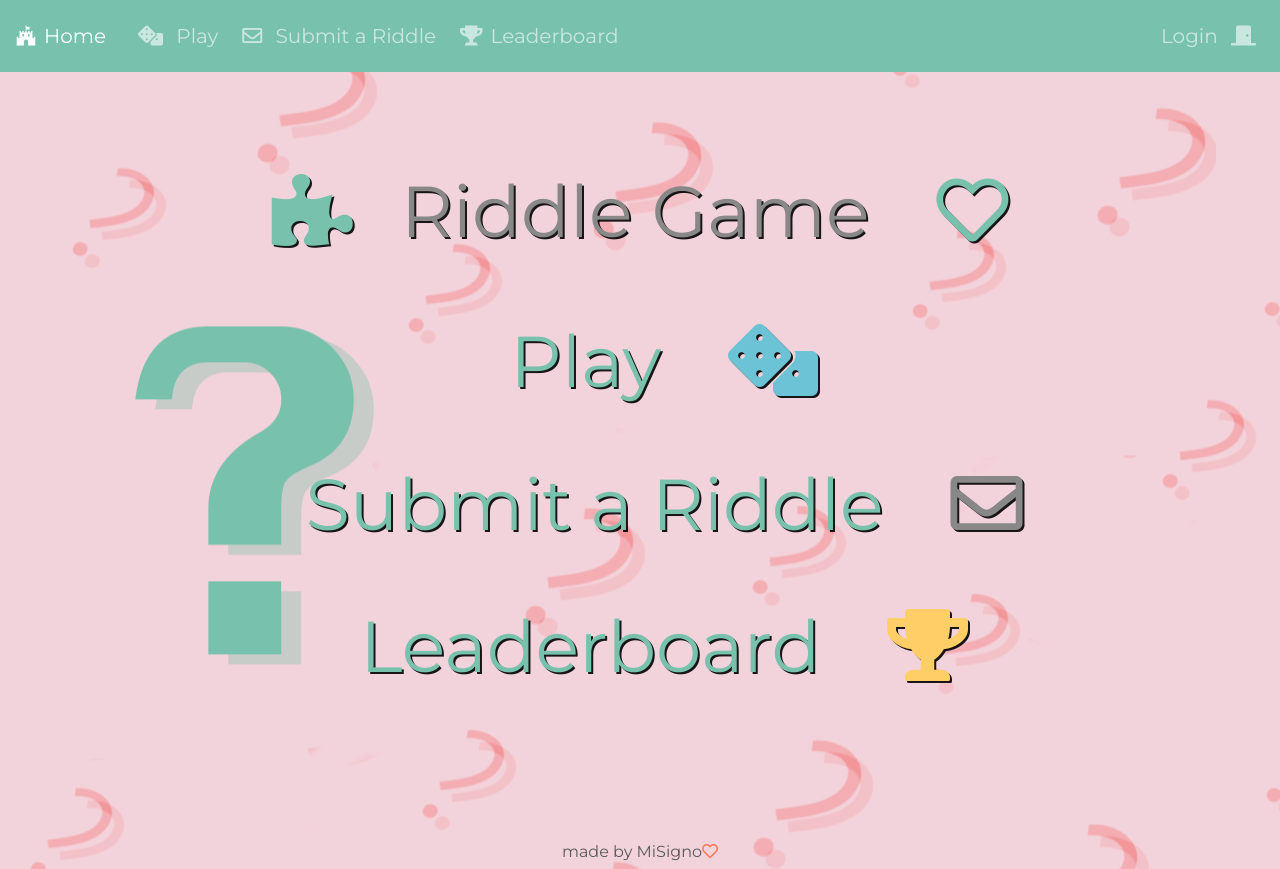
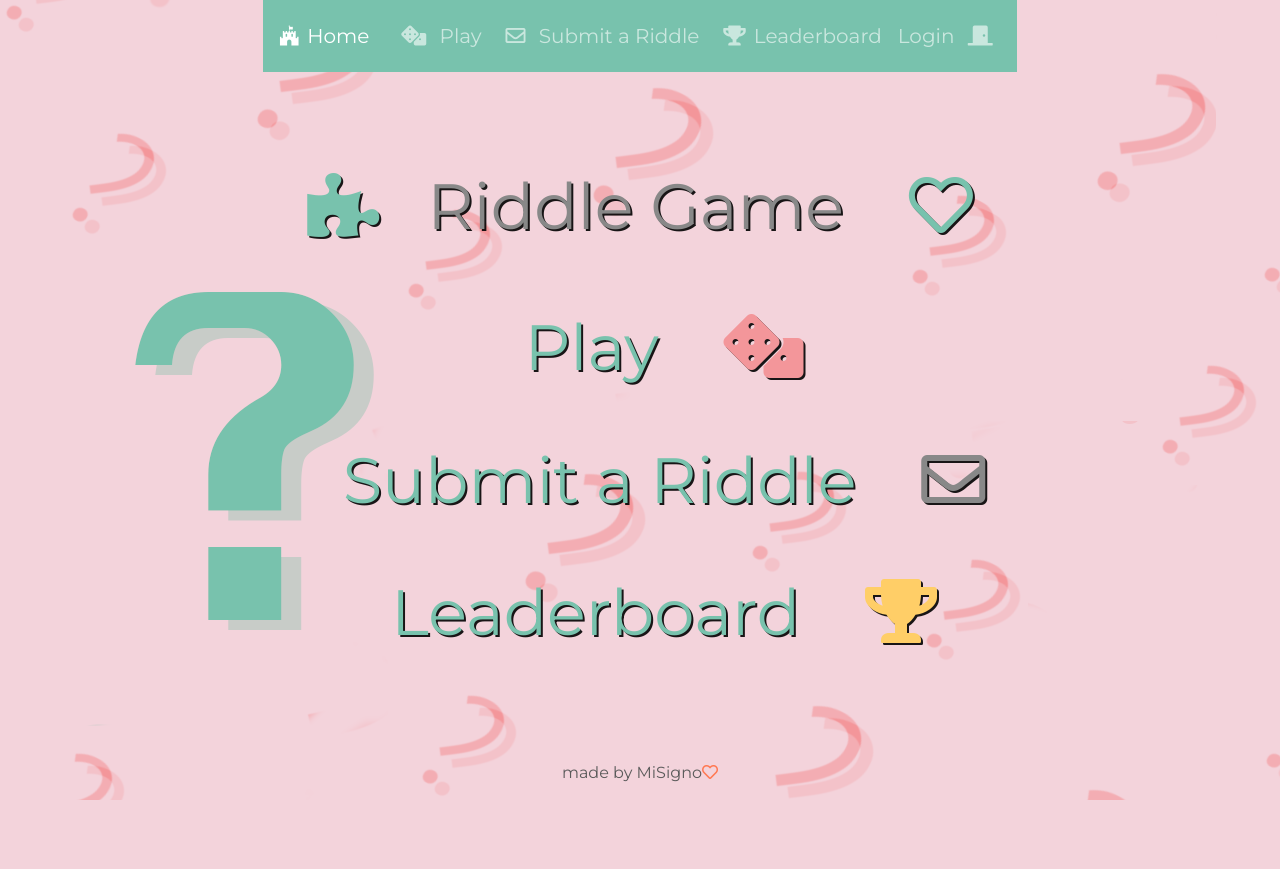
Before and after one commit to Code-Institute-Submissions/pythongameproject, a Flask app: page / in a window 1280 px wide. After the commit the page ends 800 px from the top, so only its background shows below. Run offline with Flask 2, Linux system fonts and the light colour scheme; some libraries are stand-ins or nearby versions.

Commit message:
WIP improves css formatting

```diff
--- a/static/styles.css
+++ b/static/styles.css
@@ -20,6 +20,12 @@ h1, h2, h3, h4 {
     text-shadow: 2px 2px 0 rgba(0, 0, 0, 0.9);
 }
 
+.display-3 {
+    font-size: 4rem;
+    font-weight: 300;
+    line-height: 1.2;
+}
+
 h6 {
     text-align: center;
 }
@@ -28,6 +34,7 @@ h6 {
 .alert-success, .alert-success>th, .alert-success>td {
     background-color: #56CC9D;
 }
+
 .alert {
     color: #56CC9D;
 }
@@ -77,6 +84,10 @@ a:hover {
     font-size: 15px;
     line-height: 20px;
 }
+
+
+
+
 /*-------------------------------------------------------------- Media queries*/
 
 @media (max-width: 767px) {
@@ -95,7 +106,7 @@ body {
 
 h1, h2, h3 {
     text-rendering: optimizeLegibility;
-    text-shadow: 1px 1px 0 rgba(0, 0, 0, 0.9);
+    text-shadow: 2px 2px 0 rgba(0, 0, 0, 0);
 }
 
 .display-3 {
@@ -106,6 +117,7 @@ h1, h2, h3 {
 }
 .display-4 {
     font-size: 1.2rem;
+    line-height: 1.5;
 }
 
 a, .h1 {
@@ -152,6 +164,30 @@ body {
     background-size: cover;
 }
 
+h1, h2, h3 {
+    text-rendering: optimizeLegibility;
+    text-shadow: 1px 1px 0 rgba(0, 0, 0, 0.9);
+}
+
+.display-3 {
+    font-size: 2rem;
+    text-rendering: optimizeLegibility;
+    text-align: center;
+
+}
+.display-4 {
+    font-size: 1.2rem;
+}
+
+a, .h1 {
+    font-size: 1.3rem;
+}
+
+.h6 {
+    font-size: 0.2rem;
+    text-align: center;
+}
+
 @media (min-width: 992px) and (max-width: 1199px) {}
 
 body {
--- a/templates/ask_riddle.html
+++ b/templates/ask_riddle.html
@@ -3,7 +3,7 @@
 <div class="container mt-5">
     <div class="row justify-content-center mt-5">
         <div class="col-10 mt-5" align="right">
-            <h2 class="text-primary"><strong> {{ riddle.question }} </strong></h2>
+            <h2 class="display-4 text-primary"><strong> {{ riddle.question }} </strong></h2>
         </div>
     </div>
 </div>
--- a/templates/base.html
+++ b/templates/base.html
@@ -14,8 +14,8 @@
 
 <body>
     <section>
-            <div class="row justify-content-center mb-5">
-            <div class="col-12">
+        <div class="row justify-content-center mb-5">
+            <div class="col-sm-auto">
                 <nav class="navbar navbar-expand-lg navbar-dark bg-primary">
                     <a class="navbar-brand" href="{{ url_for('index') }}"><i class="fab fa-fort-awesome mr-2"></i>Home</a>
 
@@ -54,7 +54,7 @@
                     </div>
                 </nav>
             </div>
-            </div>
+        </div>
     </section>
     <section>
         {% block content %} {% endblock %}
@@ -64,7 +64,7 @@
         <footer>
             <div class="container">
                 <div class="row justify-content-center mt-5">
-                    <div class="col-4 col-offset-8 mt-5">
+                    <div class="col-sm-auto mt-5">
                         <h6>made by MiSigno<i class="text-danger far fa-heart"></i></h6>
                     </div>
                 </div>
--- a/templates/home.html
+++ b/templates/home.html
@@ -8,25 +8,25 @@
 </div>
 <div class="container mb-5">
     <div class="row justify-content-center">
-        <div class="col-auto mt-2 ml-5">
+        <div class="col-sm-auto mt-2 ml-5">
             <h2 class="display-3">
-                <a href="{{ url_for('showRiddle') }}">Play <i class="text-info fas fa-dice ml-5"></i></a>
+                <a href="{{ url_for('showRiddle') }}">Play <i class="text-secondary fas fa-dice d-none d-md-inline d-xl-inline ml-5"></i></a>
             </h2>
         </div>
     </div>
 
     <div class="row justify-content-center mt-5">
-        <div class="col-auto ml-5">
+        <div class="col-sm-auto ml-5">
             <h2 class="display-3">
-                <a href="{{ url_for('showNewRiddle') }}">Submit a Riddle <i class=" text-muted far fa-envelope ml-5"></i></a>
+                <a href="{{ url_for('showNewRiddle') }}">Submit a Riddle <i class="text-muted far fa-envelope d-none d-md-inline d-xl-inline ml-5"></i></a>
             </h2>
         </div>
     </div>
 
     <div class="row justify-content-md-center mt-5">
-        <div class="col-auto ml-5 mb-5">
+        <div class="col-sm-auto ml-5 mb-2">
             <h2 class="display-3">
-                <a href="{{ url_for('leaderboard') }}">Leaderboard <i class="text-warning fas fa-trophy ml-5"></i></a>
+                <a href="{{ url_for('leaderboard') }}">Leaderboard <i class="text-warning fas fa-trophy d-none d-md-inline d-xl-inline ml-5"></i></a>
             </h2>
 
         </div>
```
Also changed, not shown: templates/answer_riddle.html (+4 -4 lines), static/xl2.png (added).
